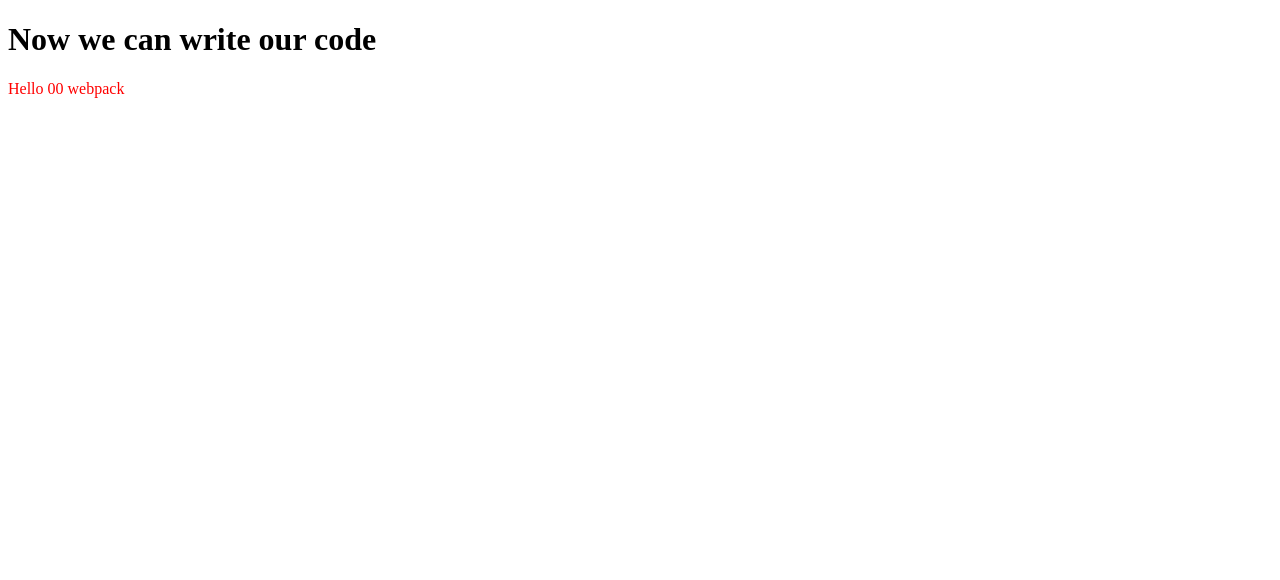
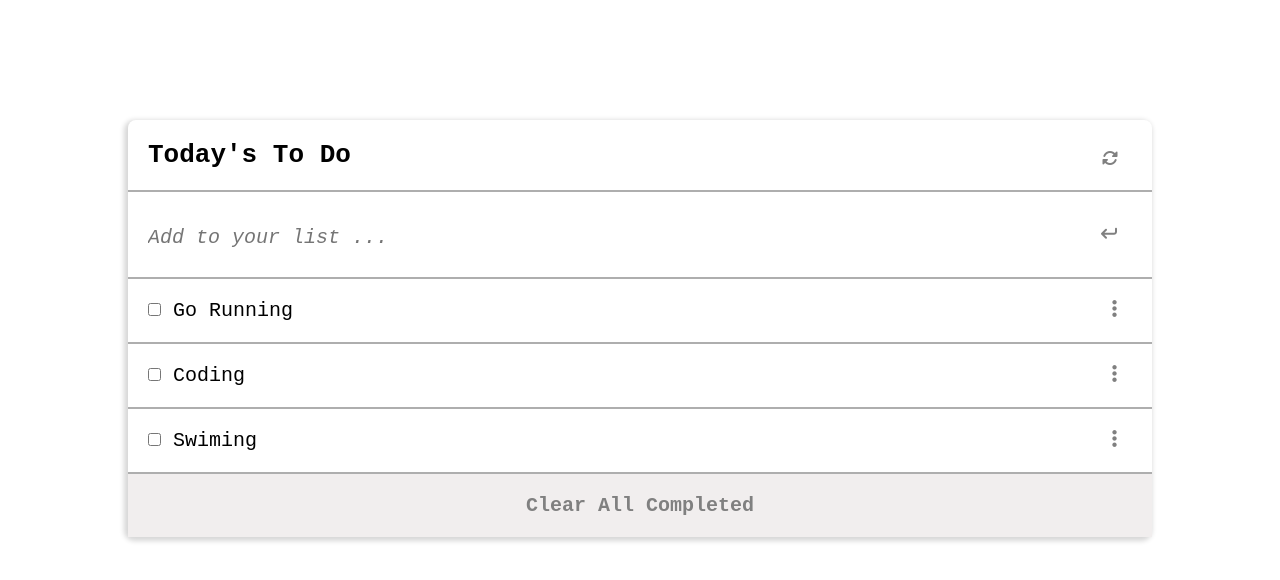
Before and after one commit to ibr5500/To-Do-List, a website built with webpack: page src/index.html in a window 1280 px wide. Built offline with nearby package versions, Linux system fonts and the light colour scheme.

Commit message:
Craete a dynamic to-do-list using array of objects

```diff
--- a/src/index.css
+++ b/src/index.css
@@ -1,3 +1,90 @@
-.hello {
-  color: red;
+* {
+    margin: 0;
+    padding: 0;
+    font-family: monospace;
 }
+
+body {
+    display: flex;
+    flex-direction: column;
+    width: 80%;
+    margin: 120px auto 0 auto;
+    border-radius: 8px;
+    box-shadow: -2px 2px 5px 2px #d7d7d7;
+}
+
+.header {
+    display: flex;
+    flex-direction: row;
+    justify-content: space-between;
+    width: auto;
+    padding: 20px;
+    margin: 0 0 5px 0;
+    border-bottom: 2px solid #aeaeae;
+}
+
+.header .icon {
+    width: 30px;
+    color: #808080;
+    margin: 10px 0 0 0;
+}
+
+.item {
+    display: flex;
+    flex-direction: row;
+    justify-content: space-between;
+    text-align: left;
+    padding: 20px;
+}
+
+.item #new-item {
+    width: 100%;
+    font-size: 20px;
+    font-style: italic;
+    border: none;
+}
+
+.item .enter-icon {
+    width: 30px;
+    height: 30px;
+    color: #808080;
+    margin: 10px 15px 0 0;
+    transform: rotate(-270deg);
+}
+
+.item-container {
+    border-bottom: 2px solid #aeaeae;
+}
+
+.task {
+    display: flex;
+    flex-direction: row;
+    width: auto;
+    justify-content: space-between;
+    font-size: 20px;
+    padding: 20px;
+    border-bottom: 2px solid #aeaeae;
+}
+
+.task>i {
+    color: #808080;
+    margin: 0 15px 0 0;
+}
+
+.checked {
+    width: 110%;
+    color: #808080;
+    text-decoration: line-through;
+}
+
+.clear-completed {
+    background: #f1eeee;
+    color: #808080;
+    margin: auto;
+    padding: 20px;
+}
+
+.clear-completed h3 {
+    text-align: center;
+    font-size: 20px;
+}
--- a/src/index.html
+++ b/src/index.html
@@ -5,11 +5,30 @@
     <meta charset="UTF-8">
     <meta http-equiv="X-UA-Compatible" content="IE=edge">
     <meta name="viewport" content="width=device-width, initial-scale=1.0">
+    <script src="https://kit.fontawesome.com/985640b3e3.js" crossorigin="anonymous"></script>
     <title>To Do List</title>
 </head>
 
 <body>
-    <h1>Now we can write our code</h1>
+    <div class="header">
+        <h1>Today's To Do</h1>
+        <i id="refersh" class="fa-solid fa-rotate icon"></i>
+    </div>
+    <div class="list">
+        <div id="add-item" class="item-container">
+            <div class="item">
+                <input id="new-item" type="text" name="to-do-task" placeholder="Add to your list ..." />
+                <i id="enter" class="fa-solid fa-arrow-turn-down arrows enter-icon"></i>
+            </div>
+        </div>
+        <div id="item-list">
+            <div class="todo-items"></div>
+            <div id="clear" class="clear-completed">
+                <h3>Clear All Completed</h3>
+            </div>
+        </div>
+    </div>
+
 </body>
 
 </html>
--- a/src/index.js
+++ b/src/index.js
@@ -1,14 +1,40 @@
 import _ from 'lodash';
 import './index.css';
 
-function component() {
-  const element = document.createElement('div');
+const refresh = document.querySelector('#refersh');
+const addItem = document.querySelector('#enter');
+const tasks = document.querySelector('.todo-items');
 
-  // Lodash, now imported by this script
-  element.innerHTML = _.join(['Hello 00', 'webpack'], ' ');
-  element.classList.add('hello');
+const tasksList = [{
+        index: 0,
+        description: 'Go Running',
+        completed: false
+    },
+    {
+        index: 1,
+        description: 'Coding',
+        completed: false
+    },
+    {
+        index: 2,
+        description: 'Swiming',
+        completed: false
+    }
+]
 
-  return element;
+const getTasks = () => {
+    tasks.innerHTML = tasksList.map((task) => `
+  <div class="task">
+                    <div>
+                        <input id="checkbox-${task.index}" type="checkbox" name="checkbox" />
+                        <label id="task" for="to-do-task">${task.description}</label>
+                    </div>
+                    <i id="ellips" class="fa-solid fa-ellipsis-vertical ellips"></i>
+                </div>
+  `).join('')
 }
 
-document.body.appendChild(component());
+
+window.addEventListener('load', () => {
+    getTasks();
+})
```
Also changed, not shown: README.md, webpack.config.js (indentation only).
